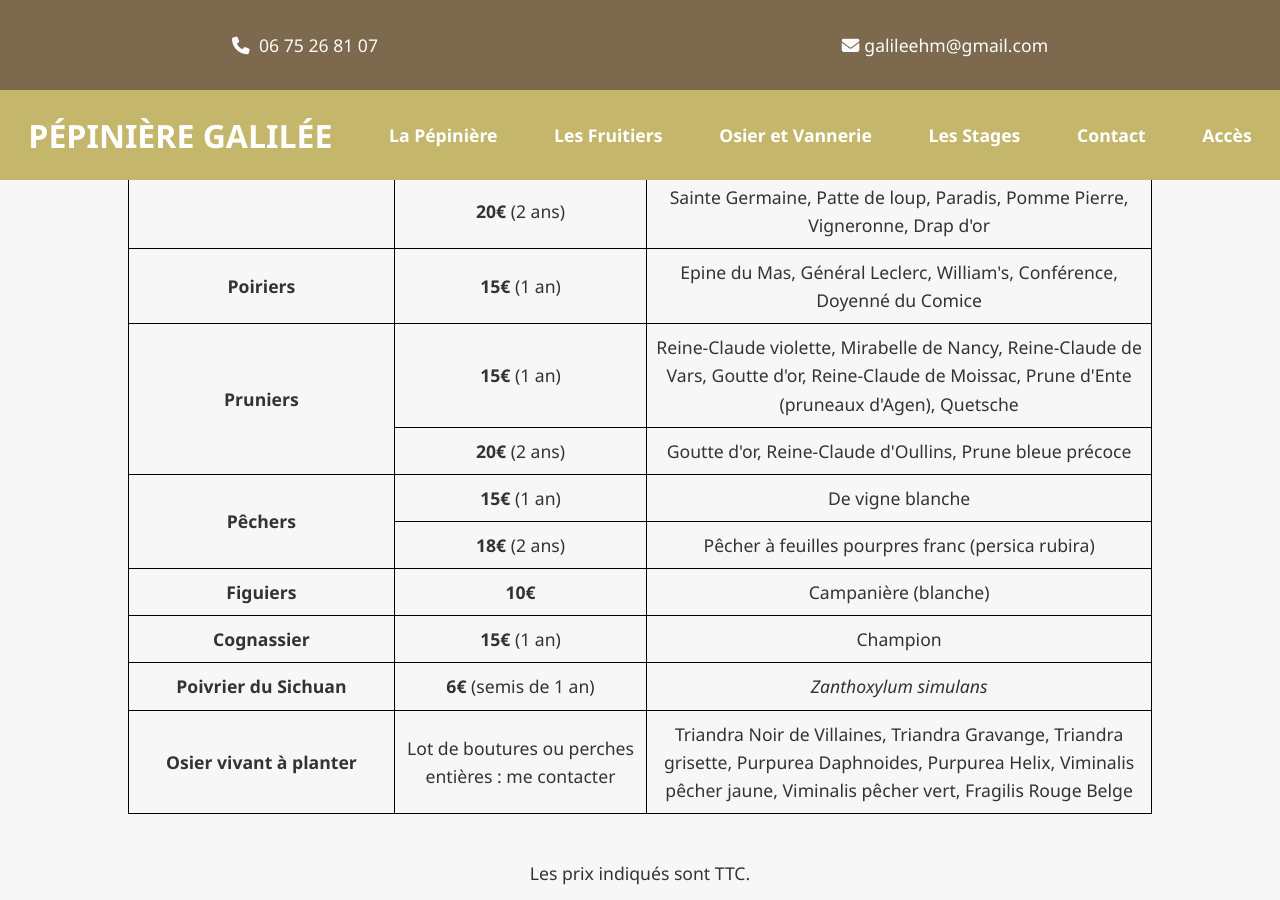
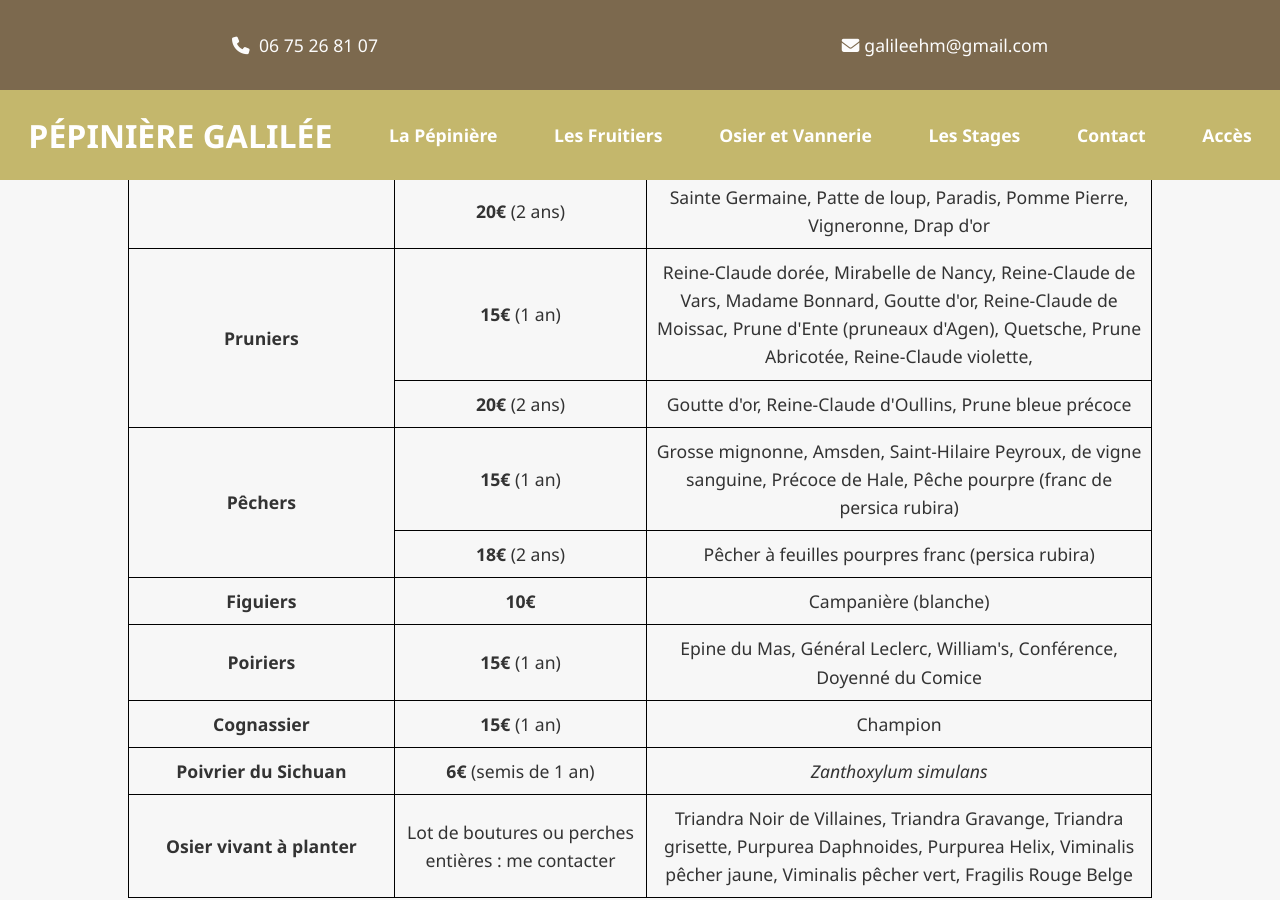
Before and after one commit to pepiniereGalilee/pepiniereGalilee.github.io, a Jekyll site: the page built from _pages/fruitiers.html, in a window 1280 px wide and 900 px high, scrolled down 893 px. Built offline with Jekyll 4.4.1, drawn with Linux system fonts in a browser that asks for light colours; nearby versions of some CDN libraries.

Commit message:
Update fruitiers.html

```diff
--- a/_pages/fruitiers.html
+++ b/_pages/fruitiers.html
@@ -52,23 +52,16 @@ permalink: /fruitiers
         d'or
       </td>
     </tr>
-    <tr>
-      <td>
-        <strong>Poiriers</strong>
-      </td>
-      <td><strong> 15&euro;</strong> (1 an)</td>
-      <td>
-        Epine du Mas, Général Leclerc, William's, Conférence, Doyenné du Comice
-      </td>
-    </tr>
+
     <tr>
       <td rowspan="2">
         <strong>Pruniers</strong>
       </td>
       <td><strong>15&euro;</strong> (1 an)</td>
       <td>
-        Reine-Claude violette, Mirabelle de Nancy, Reine-Claude de Vars, Goutte
-        d'or, Reine-Claude de Moissac, Prune d'Ente (pruneaux d'Agen), Quetsche
+        Reine-Claude dorée, Mirabelle de Nancy, Reine-Claude de Vars, Madame
+        Bonnard, Goutte d'or, Reine-Claude de Moissac, Prune d'Ente (pruneaux
+        d'Agen), Quetsche, Prune Abricotée, Reine-Claude violette,
       </td>
     </tr>
     <tr>
@@ -80,7 +73,10 @@ permalink: /fruitiers
         <strong>Pêchers</strong>
       </td>
       <td><strong>15&euro;</strong> (1 an)</td>
-      <td>De vigne blanche</td>
+      <td>
+        Grosse mignonne, Amsden, Saint-Hilaire Peyroux, de vigne sanguine,
+        Précoce de Hale, Pêche pourpre (franc de persica rubira)
+      </td>
     </tr>
     <tr>
       <td><strong>18&euro;</strong> (2 ans)</td>
@@ -92,6 +88,15 @@ permalink: /fruitiers
       </td>
       <td><strong>10&euro;</strong></td>
       <td>Campanière (blanche)</td>
+    </tr>
+    <tr>
+      <td>
+        <strong>Poiriers</strong>
+      </td>
+      <td><strong> 15&euro;</strong> (1 an)</td>
+      <td>
+        Epine du Mas, Général Leclerc, William's, Conférence, Doyenné du Comice
+      </td>
     </tr>
     <!-- <tr>
           <td >
```
